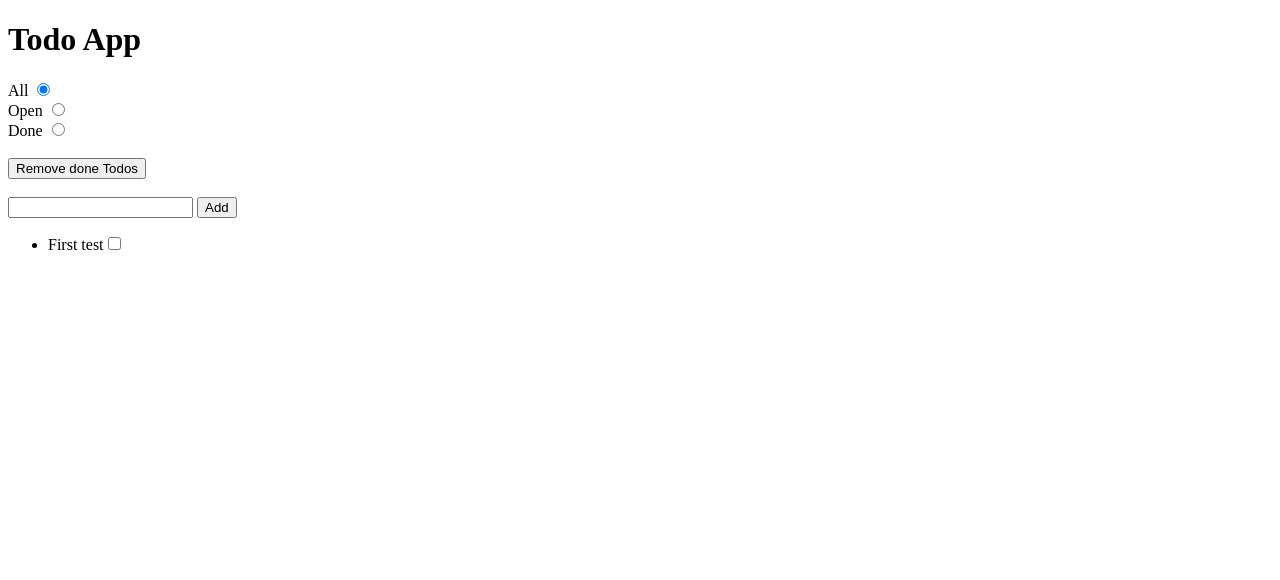
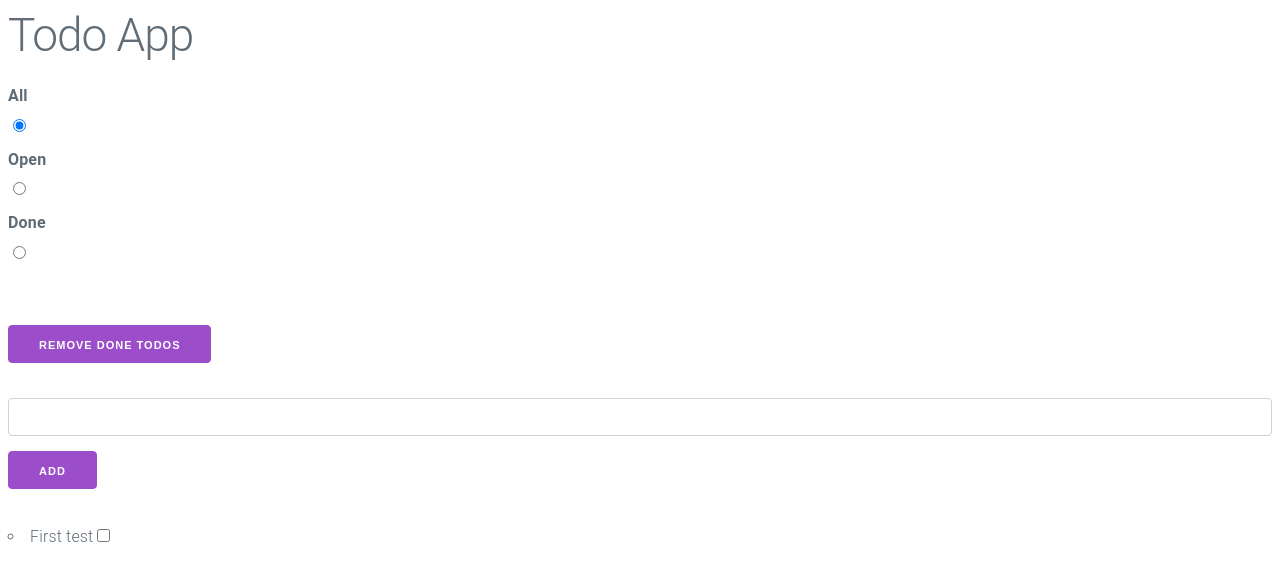
Before and after one commit to torbensievertsen/Restful-Backends, a website: page Todo_App_With_Api/index.html in a window 1280 px wide. Drawn offline with nearby package versions, Linux system fonts and the light colour scheme; no server answers.

Commit message:
todoApp css styling

```diff
--- a/Todo_App_With_Api/index.html
+++ b/Todo_App_With_Api/index.html
@@ -4,7 +4,7 @@
 <head>
     <meta charset="UTF-8">
     <meta name="viewport" content="width=device-width, initial-scale=1.0">
-    <link rel="stylesheet" href="style.css">
+    <link rel="stylesheet" href="./node_modules/milligram/dist/milligram.css">
     <title>Todo App</title>
 </head>
 
--- /dev/null
+++ b/Todo_App_With_Api/package.json
@@ -0,0 +1,5 @@
+{
+  "dependencies": {
+    "milligram": "^1.4.1"
+  }
+}
--- a/Todo_App_With_Api/script.js
+++ b/Todo_App_With_Api/script.js
@@ -82,6 +82,7 @@ function renderTodos() {
     }
   });
 }
+
 function updateTodos(event) {
   event.target.todo.done = !event.target.todo.done;
   const updatedTodo = event.target.todo;
```
Also changed, not shown: 2 other files.
